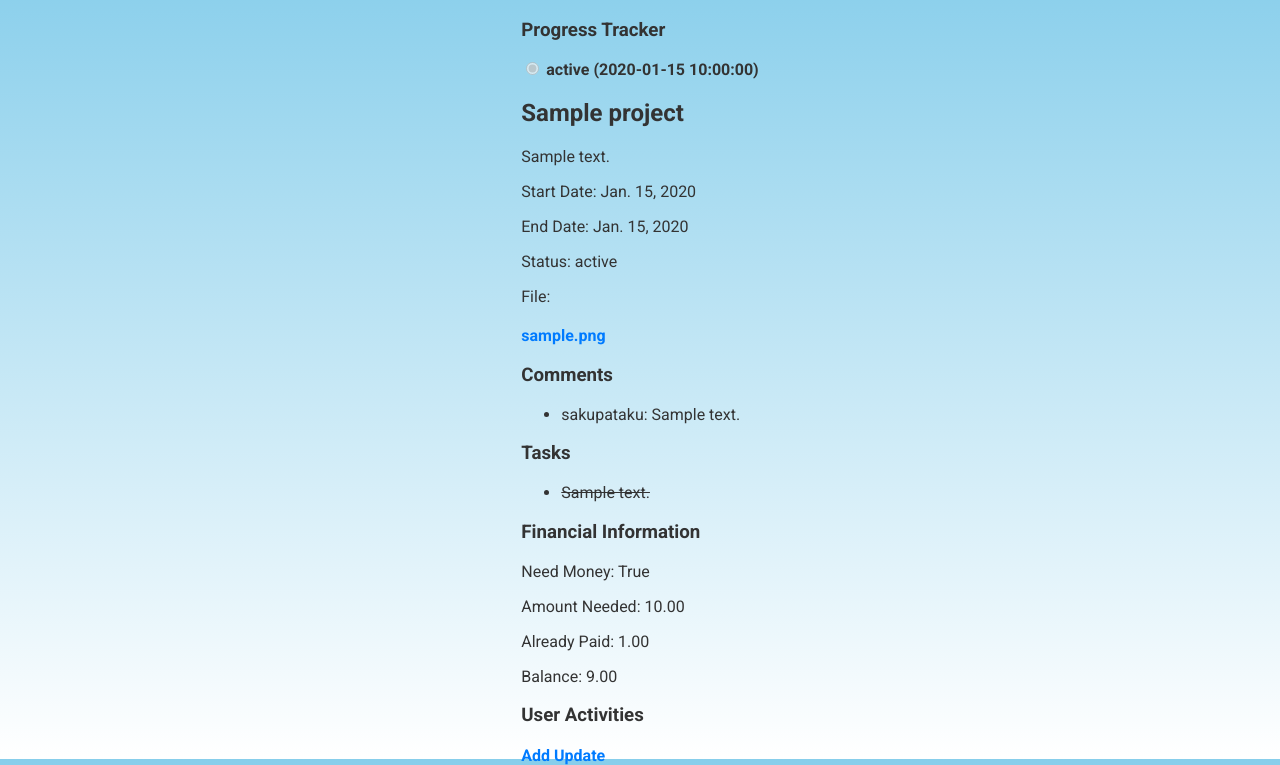
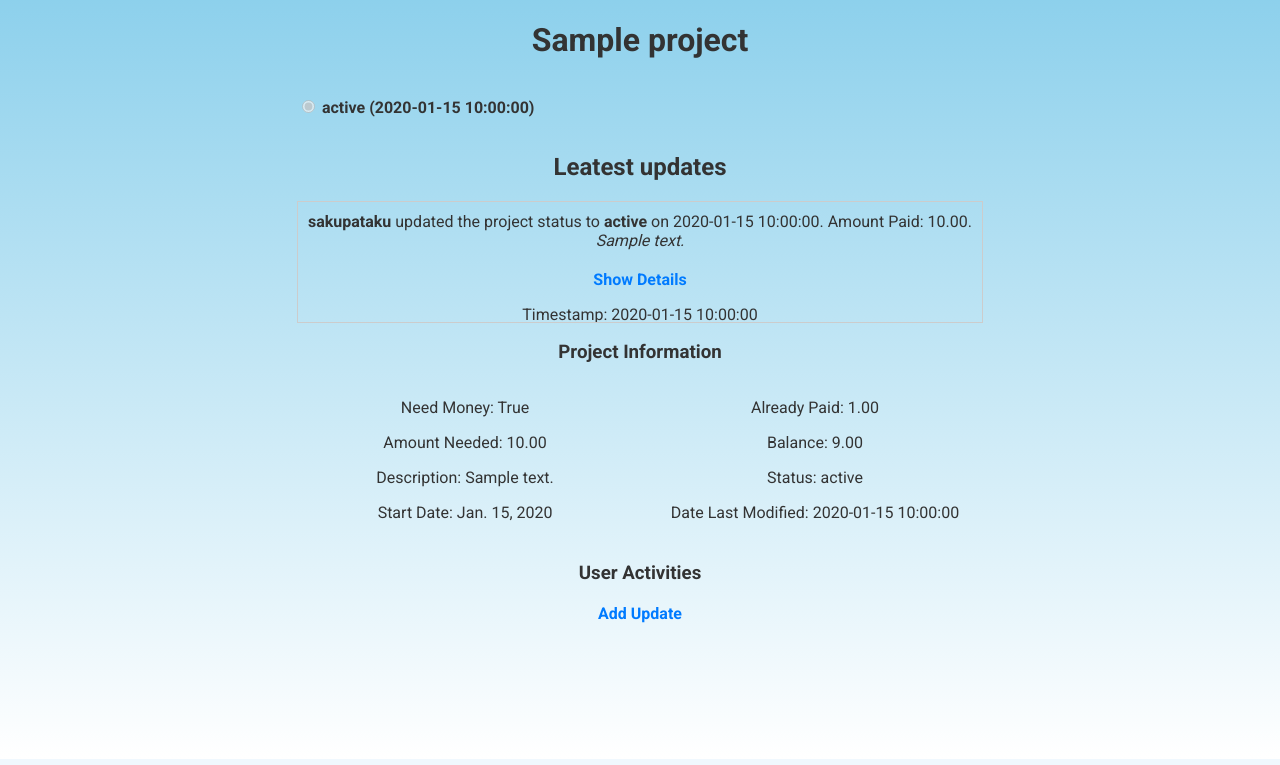
Before and after one commit to TeeKay002/src, a Django app: page /project_manager/projects/1/ in a window 1280 px wide. Shown: the part 41-806 px from the top of the page. Run offline with Django 5.2, Linux system fonts and the light colour scheme; data comes from the database, SQL or seed files in the repository; tables that the repository leaves empty hold one stand-in row (values such as "Sample post").

Commit message:
update project_manager

```diff
--- a/project_manager/models.py
+++ b/project_manager/models.py
@@ -5,6 +5,7 @@ from django.contrib.auth.models import User
 
 
 class Project(models.Model):
+    user = models.ForeignKey(User, on_delete=models.SET_NULL, null=True, blank=True)
     name = models.CharField(max_length=255)
     description = models.TextField()
     start_date = models.DateField()
@@ -35,12 +36,13 @@ class UserActivity(models.Model):
 
 
 class Update(models.Model):
+    user = models.ForeignKey(User, on_delete=models.SET_NULL, null=True, blank=True)
     project = models.ForeignKey('Project', on_delete=models.CASCADE, related_name='updates')
     status = models.CharField(max_length=255)  # Assuming 'status' is the radio stage
     amount_paid = models.DecimalField(max_digits=10, decimal_places=2, null=True, blank=True)
     description = models.TextField()
     timestamp = models.DateTimeField(auto_now_add=True)
-    user = models.ForeignKey(User, on_delete=models.SET_NULL, null=True, blank=True)
+
 
     def __str__(self):
         return f'Update for {self.project.name} - {self.timestamp}'
--- a/project_manager/templates/project_manager/project_detail.html
+++ b/project_manager/templates/project_manager/project_detail.html
@@ -2,13 +2,22 @@
 
 {% extends "greetings/base.html" %}
 
-{% load custom_filters %}  <!-- Correct import statement -->
+{% load custom_filters %}  <!-- Correct import statement %}
 
 {% block title %}Another App - {{ block.super }}{% endblock %}
 
 {% block content %}
     <!-- Include the CSS styles -->
     <style>
+        .container {
+            text-align: center; /* Center the content */
+        }
+
+        .progress-container {
+            width: 100%;
+            overflow-x: auto; /* Allow horizontal scrolling */
+        }
+
         .progress-tracker {
             list-style: none;
             padding: 0;
@@ -16,7 +25,7 @@
         }
 
         .progress-tracker li {
-            flex: 1;
+            flex: 0 0 auto; /* Set the desired width (adjust as needed) */
             text-align: center;
             position: relative;
         }
@@ -35,11 +44,57 @@
         .progress-tracker li.current {
             font-weight: bold;
         }
+
+       /* Add this style to your existing style block or in a separate CSS file */
+    .scrollable-box {
+        max-height: 120px; /* Set the desired height */
+        overflow-y: auto;
+        border: 1px solid #ccc; /* Add a border */
+    }
+
+    .scroll-container {
+        padding: 5px; /* Add padding for better appearance */
+    }
+
+    .scrollable-box ul {
+        list-style: none;
+        margin: 0;
+        padding: 0;
+    }
+
+    .scrollable-box li {
+        border-bottom: 1px solid #eee; /* Add a border between list items */
+        padding: 5px;
+        margin: 0;
+    }
+
+    /* Add this style to your existing style block or in a separate CSS file */
+    .financial-container {
+        display: flex;
+        justify-content: space-between;
+        margin-bottom: 10px; /* Add margin between financial container and the next element */
+        flex-wrap: wrap; /* Allow items to wrap to the next row if there's not enough space */
+    }
+
+    .financial-item {
+        width: 49%; /* Adjust width */
+        box-sizing: border-box;
+        margin-bottom: 5px; /* Add a small margin between items for better spacing */
+    }
+
+    @media (max-width: 767px) {
+        /* Adjust styles for screens smaller than 768px (e.g., mobile devices) */
+        .financial-item {
+            width: 100%; /* Make items take up the full width on smaller screens */
+        }
+    }
     </style>
 
     <!-- project_detail.html -->
-    <h3>Progress Tracker</h3>
-{% if stage_with_timestamp %}
+
+    <div class="container">
+        <h1>{{ project.name }}</h1>
+        <div class="progress-container">
             <ul class="progress-tracker">
                 {% for stage in stage_with_timestamp %}
                     <li {% if stage.stage == project.status %}class="current"{% endif %}>
@@ -48,46 +103,63 @@
                     </li>
                 {% endfor %}
             </ul>
-{% else %}
-    <p>No stage changes recorded for this project.</p>
-{% endif %}
+        </div>
+
+    <!-- ... (rest of your template) ... -->
+    <h2>Leatest updates</h2>
+    <div class="scrollable-box">
+        <div class="scroll-container">
+            <ul>
+                {% for update in project.updates.all|reverse_order %}
+    <li>
+        <strong>{{ update.user.username }}</strong> updated the project status to <strong>{{ update.status }}</strong>
+        on {{ update.timestamp|date:"Y-m-d H:i:s" }}. Amount Paid: {{ update.amount_paid|default:0.0 }}.
+        <br>
+        <em>{{ update.description }}</em>
+
+        <!-- Add a link or button to show more details -->
+        <a href="#detailsContainer{{ update.id }}">Show Details</a>
+
+        <!-- Details container initially hidden -->
+        <div class="details-container" id="detailsContainer{{ update.id }}">
+            <!-- Display more details here, e.g., update.timestamp, update.amount_paid, etc. -->
+            <p>Timestamp: {{ update.timestamp|date:"Y-m-d H:i:s" }}</p>
+            <p>Amount Paid: {{ update.amount_paid|default:0.0 }}</p>
+            <!-- Add more details as needed -->
+        </div>
+    </li>
+{% endfor %}
+            </ul>
+        </div>
+    </div>
+
+
+       <!-- project_detail.html -->
+<!-- project_detail.html -->
+
+
 
 <!-- ... (rest of your template) ... -->
 
+<!-- Latest Updates in Scrollable Box -->
 
 
-       <!-- project_detail.html -->
-<h2>{{ project.name }}</h2>
-<p>{{ project.description }}</p>
-<p>Start Date: {{ project.start_date }}</p>
-<p>End Date: {{ project.end_date }}</p>
-<p>Status: {{ project.status }}</p>
-
-{% if project.file_upload %}
-    <p>File: <a href="{{ project.file_upload.url }}">{{ project.file_upload.name }}</a></p>
-{% endif %}
-
-<h3>Comments</h3>
-<ul>
-    {% for comment in comments %}
-        <li>{{ comment.user.username }}: {{ comment.text }}</li>
-    {% endfor %}
-</ul>
-
-<h3>Tasks</h3>
-<ul>
-    {% for task in tasks %}
-        <li>{% if task.completed %}<s>{% endif %}{{ task.description }}{% if task.completed %}</s>{% endif %}</li>
-    {% endfor %}
-</ul>
-
-<!-- project_detail.html -->
-<h3>Financial Information</h3>
+<h3>Project Information</h3>
+<div class="financial-container">
+    <div class="financial-item">
         <p>Need Money: {{ project.need_money }}</p>
         <p>Amount Needed: {{ project.amount_needed|default:0.0 }}</p>
+        <p>Description: {{ project.description }}</p>
+        <p>Start Date: {{ project.start_date }}</p>
+    </div>
+    <div class="financial-item">
         <p>Already Paid: {{ project.already_paid|default:0.0 }}</p>
         <p>Balance: {{ balance }}</p>
-
+        <p>Status: {{ project.status }}</p>
+        <p>Date Last Modified: {{ project.updates.last.timestamp|date:"Y-m-d H:i:s" }}</p>
+        <!-- Assuming 'updates' is a related name for the Update model in Project -->
+    </div>
+</div>
 
 <h3>User Activities</h3>
 <ul>
--- a/project_manager/templatetags/custom_filters.py
+++ b/project_manager/templatetags/custom_filters.py
@@ -6,3 +6,13 @@ register = template.Library()
 @register.filter(name='split')
 def split(value, arg):
     return value.split(arg)
+
+
+# custom_filters.py
+from django import template
+
+register = template.Library()
+
+@register.filter
+def reverse_order(queryset):
+    return reversed(queryset)
--- a/project_manager/views.py
+++ b/project_manager/views.py
@@ -46,11 +46,13 @@ def project_detail(request, project_id):
     # Iterate through updates and append relevant information
     for update in project.updates.all():  # Use the related name 'updates'
         stage_with_timestamp.append({
+            'user': update.user,  # Use the user from the update object
             'stage': update.status,
             'timestamp': update.timestamp,
             'amount_paid': update.amount_paid,
             'description': update.description,
-        })
+    })
+
 
     return render(request, 'project_manager/project_detail.html', {
         'project': project,
@@ -59,6 +61,7 @@ def project_detail(request, project_id):
         'stages': stages,
         'balance': balance,
         'stage_with_timestamp': stage_with_timestamp,
+        'user': project.user,
     })
 
 
@@ -81,6 +84,7 @@ from django.shortcuts import get_object_or_404, render, redirect
 from .models import Project
 from .forms import UpdateForm  # Assuming you have a form for handling updates
 
+@login_required
 def add_update(request, project_id):
     project = get_object_or_404(Project, pk=project_id)
 
@@ -89,7 +93,16 @@ def add_update(request, project_id):
         if form.is_valid():
             new_update = form.save(commit=False)
             new_update.project = project
+            new_update.user = request.user  # Set the user field to the current user
+
+            # Update project status and description
+            project.status = new_update.status
+            project.description = new_update.description
+
             new_update.save()
+            project.already_paid += new_update.amount_paid
+            project.save()
+
             return redirect('project_manager:project_detail', project_id=project.id)
     else:
         form = UpdateForm()
```
Also changed, not shown: project_manager/migrations/0002_project_user.py (added). Lines whose indentation alone changed are shown as unchanged.
